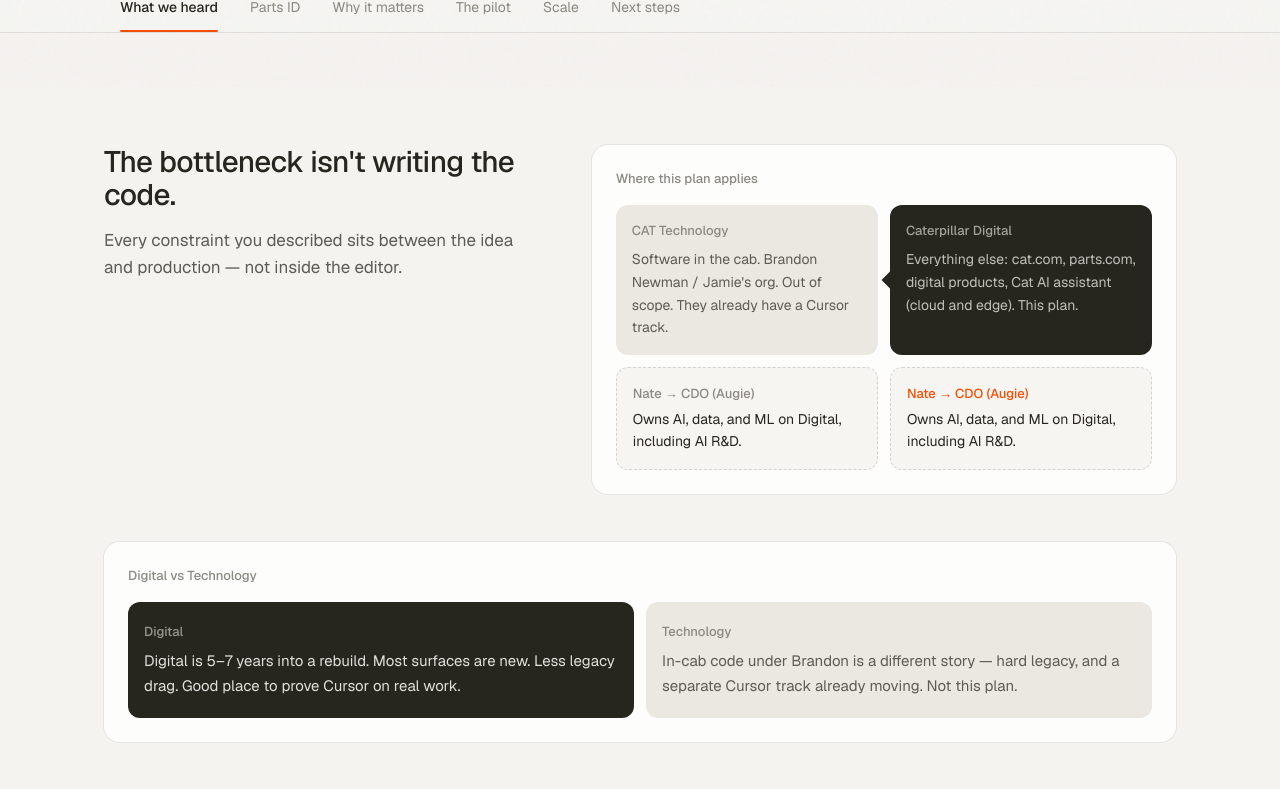
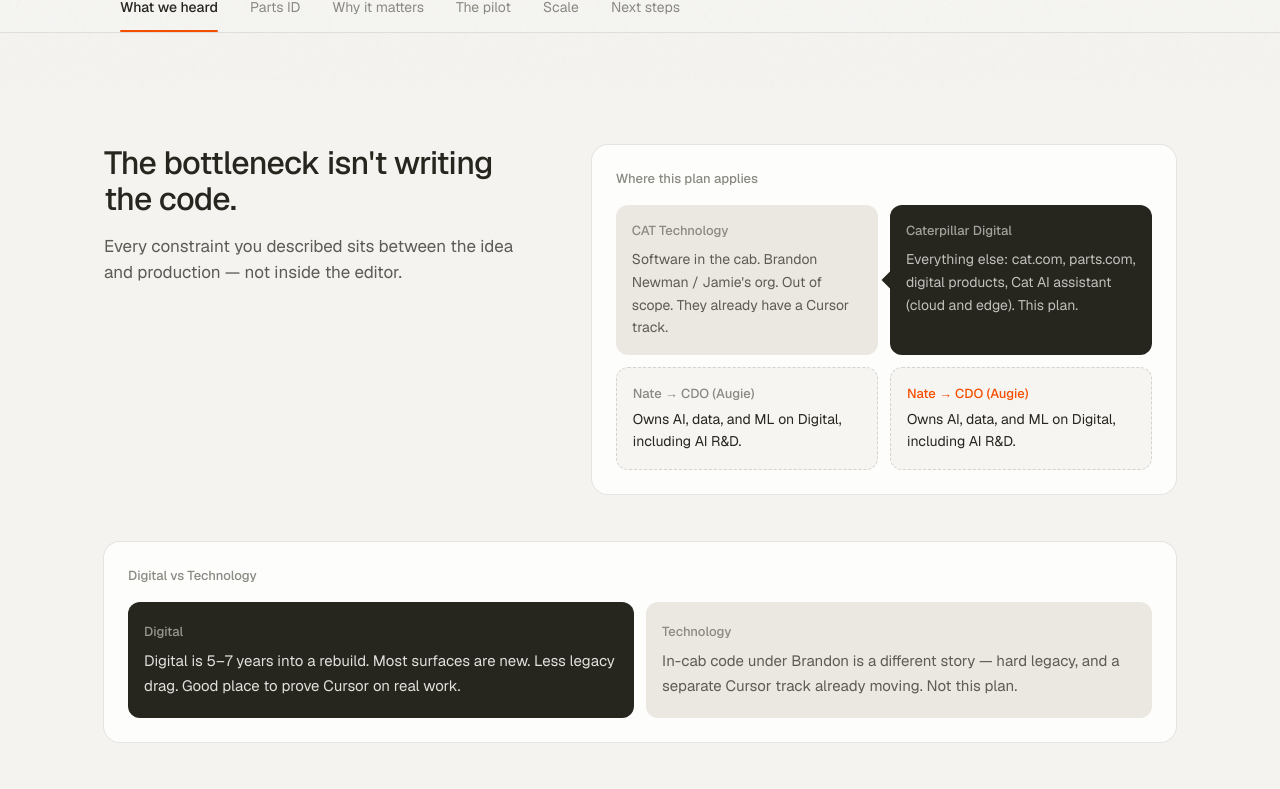
Before and after one commit to Speediing/cat-poc-plan, a Next.js app: page / in a window 1280 px wide. Shown: the part 713-1502 px from the top of the page. Built offline with nearby package versions, Linux system fonts and the light colour scheme.

Commit message:
fix: widen section headings for declarative titles
Co-authored-by: Jason Wiker <jason.wiker@gmail.com>

```diff
--- a/src/components/SectionHeader.tsx
+++ b/src/components/SectionHeader.tsx
@@ -3,8 +3,8 @@ import type { SectionMeta } from "@/lib/content";
 
 export function SectionHeader({ meta }: { meta: SectionMeta }) {
   return (
-    <header className="mb-10 max-w-md md:mb-12">
-      <h2 className="text-[1.75rem] font-medium leading-[1.12] tracking-[-0.02em] text-ink md:text-[1.85rem]">
+    <header className="mb-10 max-w-2xl md:mb-12">
+      <h2 className="text-[1.75rem] font-medium leading-[1.12] tracking-[-0.02em] text-ink md:text-[2rem]">
         {meta.heading}
       </h2>
       <p className="prose-measure mt-4 text-[17px] leading-[1.55] text-ink-muted">
```
